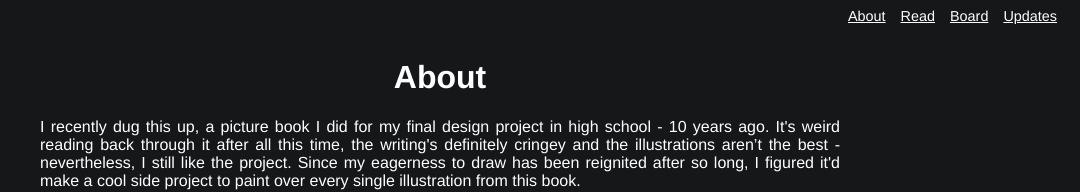
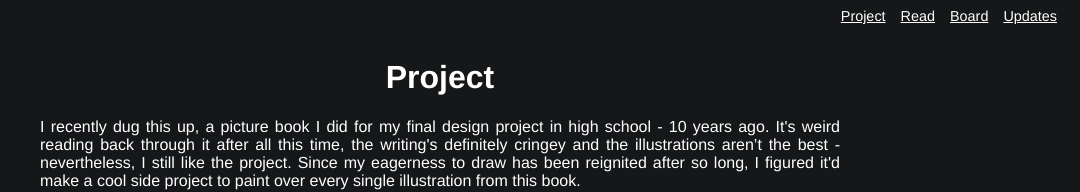
Before and after one commit to livelifedev/story-project, a Next.js app: page / in a window 1280 px wide. Shown: the top 192 px of the page, without its empty margins (200-1280 px from the left). Built offline with nearby package versions, Linux system fonts and the light colour scheme.

Commit message:
rename about to project, fix loading overflow issue

```diff
--- a/components/layouts/ChapterLayout.js
+++ b/components/layouts/ChapterLayout.js
@@ -69,7 +69,7 @@ const ChapterLayout = ({
             color: #808080;
             position: absolute;
             top: 40%;
-            width: 100%;
+            width: calc(100% - 16px);
             text-align: center;
           }
 
--- a/components/layouts/Header.js
+++ b/components/layouts/Header.js
@@ -4,7 +4,7 @@ const Header = () => {
   return (
     <div className="header-container">
       <Link href="/">
-        <a>About</a>
+        <a>Project</a>
       </Link>
       <Link href="/chapters/cover">
         <a>Read</a>
--- a/pages/index.js
+++ b/pages/index.js
@@ -4,7 +4,7 @@ import Layout from '../components/layouts/Layout';
 const Index = () => {
   return (
     <Layout>
-      <h1>About</h1>
+      <h1>Project</h1>
 
       <div className="about-text">
         <p>
```
